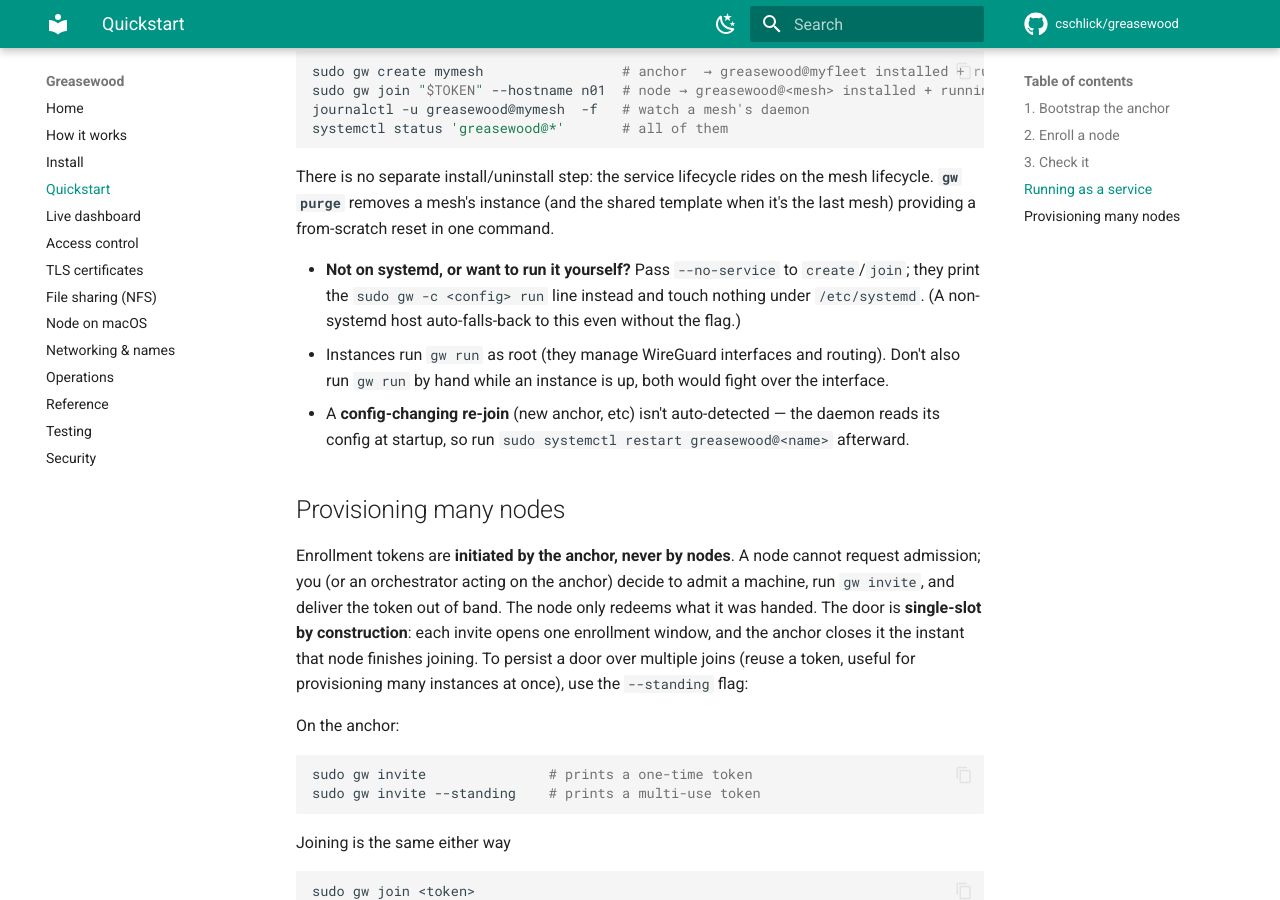
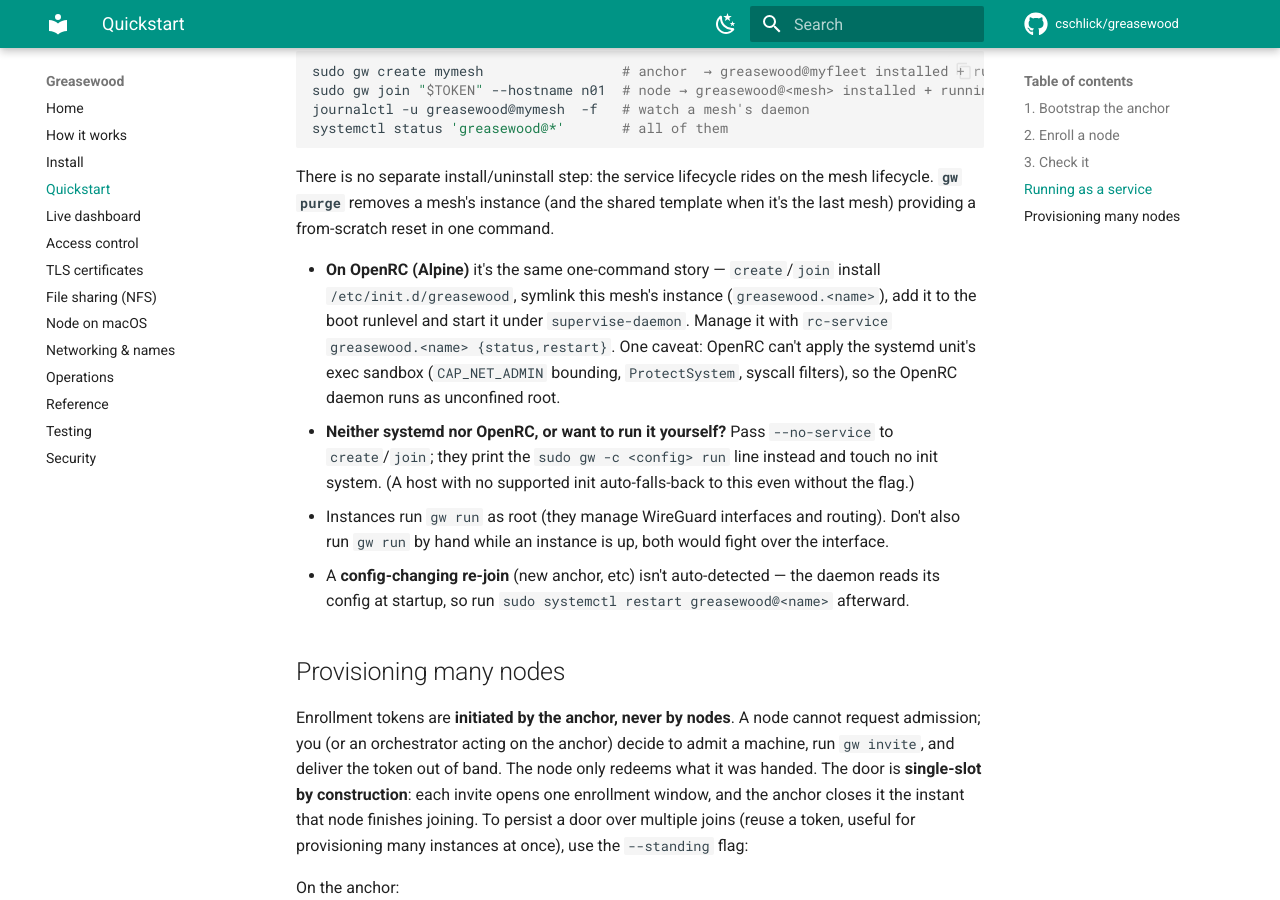
Before and after one commit to cschlick/greasewood, an MkDocs documentation site: the page built from docs/quickstart.md, in a window 1280 px wide and 900 px high, scrolled down 2163 px. Built offline with MkDocs 1.6.1 and Material for MkDocs 9.7.7, drawn with Linux system fonts in a browser that asks for light colours; comment, search, counter and statistics services are not loaded.

Commit message:
docs, ci: document OpenRC as a first-class service backend
Step 5. With create/join/purge/rename now backend-aware, the daemon is a managed
service on OpenRC hosts too — reflect that in the docs and lock the init script's
shell validity into CI.

Docs:
- quickstart "Running as a service": OpenRC gets the same one-command story
  (/etc/init.d/greasewood + greasewood.<mesh> symlink + rc-update + start under
  supervise-daemon); the "not on systemd → manual" note becomes "neither systemd
  nor OpenRC → manual".
- operations: rc-service restart guidance alongside the systemd one.
- install: "the managed service" is a systemd unit or an OpenRC service, not
  systemd-only.
- macos cookbook: the Debian-vs-Alpine row now says both work; Debian stays the
  default for the systemd exec sandbox.
- Every spot states the honest gap plainly: OpenRC can't apply the unit's exec
  sandbox, so the daemon runs unconfined root there.

CI: test_service.py (which runs on the alpine:latest leg) gains a `sh -n`
validation of the rendered init script, so it's checked under busybox ash — the
shell it actually runs under on Alpine — on every push. The distro-matrix SCOPE
comment now notes OpenRC-backend coverage and its limit (no live rc-service
start; containers run no init).

825 unit tests pass; mkdocs --strict is clean.

```diff
--- a/docs/quickstart.md
+++ b/docs/quickstart.md
@@ -108,10 +108,17 @@ There is no separate install/uninstall step: the service lifecycle rides on the
 mesh lifecycle. **`gw purge`** removes a mesh's instance (and the shared
 template when it's the last mesh) providing a from-scratch reset in one command.
 
-- **Not on systemd, or want to run it yourself?** Pass `--no-service` to
-  `create`/`join`; they print the `sudo gw -c <config> run` line instead and
-  touch nothing under `/etc/systemd`. (A non-systemd host auto-falls-back to
-  this even without the flag.)
+- **On OpenRC (Alpine)** it's the same one-command story — `create`/`join`
+  install `/etc/init.d/greasewood`, symlink this mesh's instance
+  (`greasewood.<name>`), add it to the boot runlevel and start it under
+  `supervise-daemon`. Manage it with `rc-service greasewood.<name> {status,restart}`.
+  One caveat: OpenRC can't apply the systemd unit's exec sandbox
+  (`CAP_NET_ADMIN` bounding, `ProtectSystem`, syscall filters), so the OpenRC
+  daemon runs as unconfined root.
+- **Neither systemd nor OpenRC, or want to run it yourself?** Pass `--no-service`
+  to `create`/`join`; they print the `sudo gw -c <config> run` line instead and
+  touch no init system. (A host with no supported init auto-falls-back to this
+  even without the flag.)
 - Instances run `gw run` as root (they manage WireGuard interfaces and
   routing). Don't also run `gw run` by hand while an instance is up,  both
   would fight over the interface.
```
Also changed, not shown: docs/install.md (+3 -2 lines), docs/macos.md (+1 -1 lines), docs/operations.md (+4 -1 lines), 2 other files.
